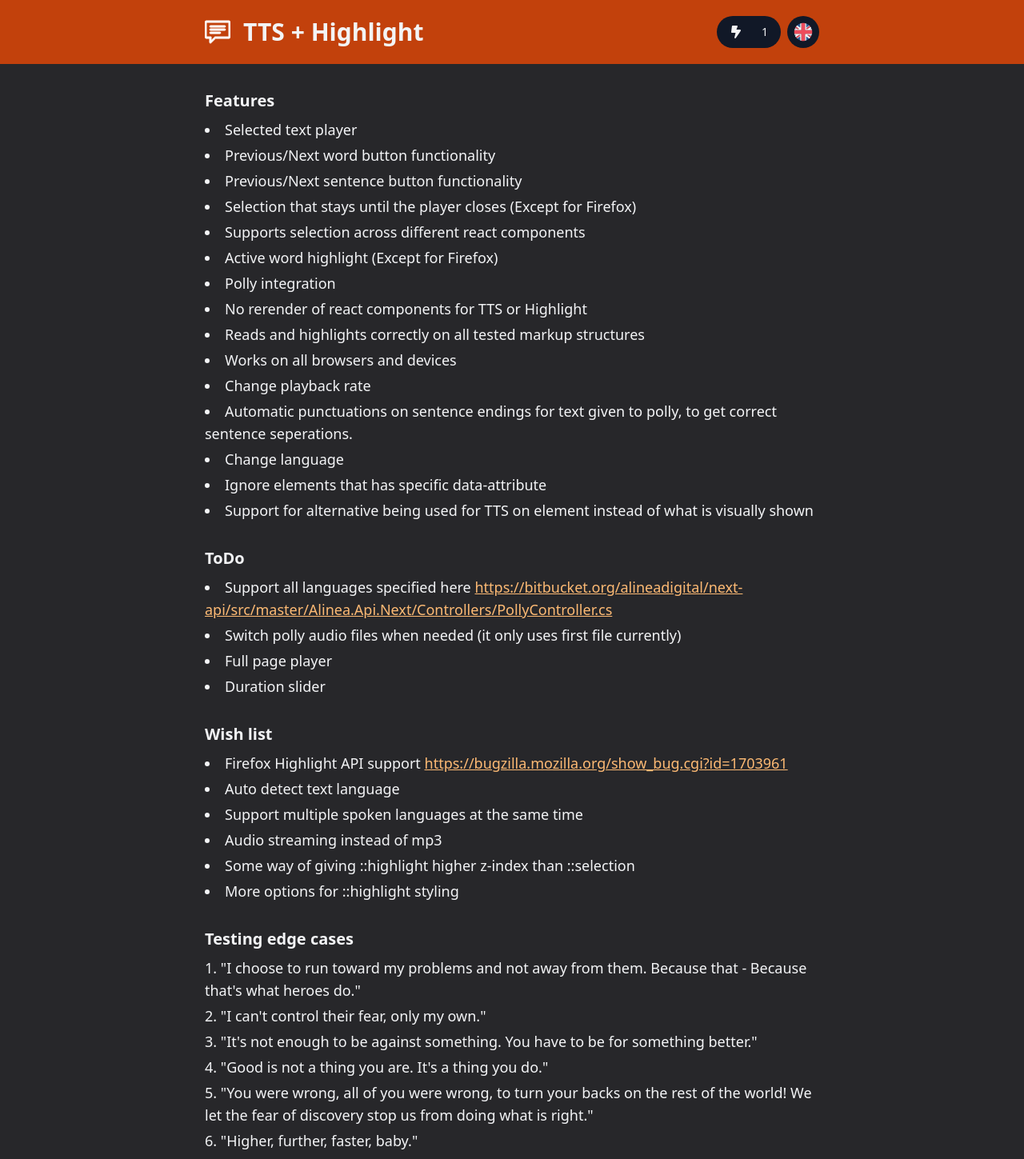
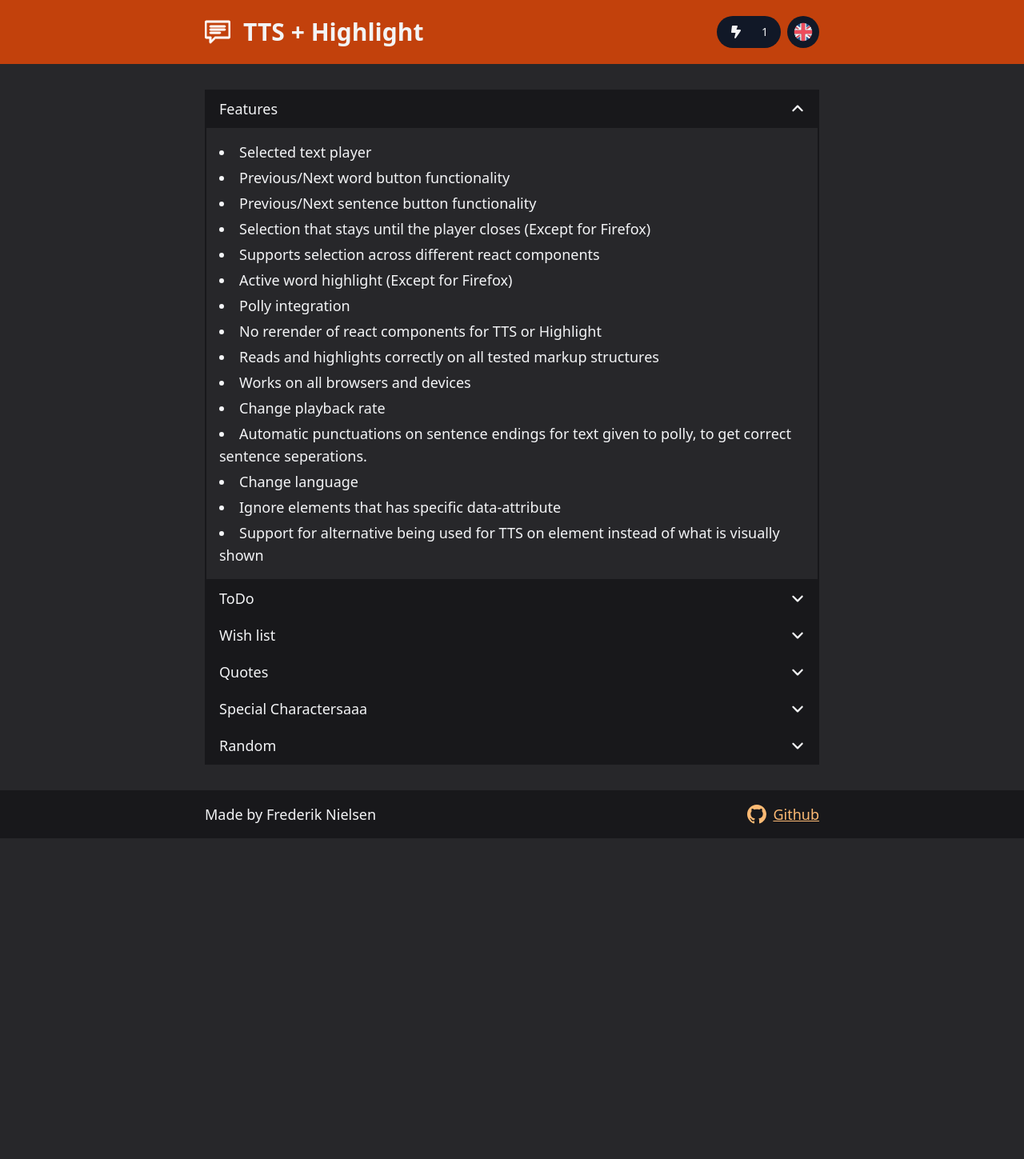
Before and after one commit to drexxdk/tts-highlight, a Next.js app: page / in a window 1280 px wide. Shown: the top 1449 px of the page at 80% size. After the commit the page ends 1048 px from the top, so only its background shows below. Built offline with nearby package versions, Linux system fonts and the light colour scheme.

Commit message:
Added accordion

```diff
--- a/app/page.tsx
+++ b/app/page.tsx
@@ -1,8 +1,10 @@
 'use client';
 
 import SpecialCharacters from '@/features/tts/components/SpecialCharacters';
+import { Disclosure, DisclosureButton, DisclosurePanel } from '@headlessui/react';
 import Image from 'next/image';
 import { ReactNode } from 'react';
+import { FaAngleDown } from 'react-icons/fa6';
 
 const Heading = ({ children }: { children: ReactNode }) => {
   return <h2 className="mb-2 text-xl font-bold">{children}</h2>;
@@ -22,6 +24,26 @@
 
 const Ol = ({ children }: { children: ReactNode }) => {
   return <ol className="grid list-inside list-decimal gap-1">{children}</ol>;
+};
+
+const Accordion = ({
+  buttonText,
+  children,
+  defaultOpen,
+}: {
+  buttonText: string;
+  children: ReactNode;
+  defaultOpen?: boolean;
+}) => {
+  return (
+    <Disclosure as={'div'} className="grid" defaultOpen={defaultOpen}>
+      <DisclosureButton className="group/button flex items-center justify-between bg-zinc-900 px-4 py-2 hover:bg-zinc-800">
+        <span>{buttonText}</span>
+        <FaAngleDown className="group-data-[open]/button:rotate-180" />
+      </DisclosureButton>
+      <DisclosurePanel className="border-t-2 border-zinc-900 p-4">{children}</DisclosurePanel>
+    </Disclosure>
+  );
 };
 
 const StackedCard = () => {
@@ -52,9 +74,9 @@
 
 const Page = () => {
   return (
-    <article className="grid gap-8">
-      <section>
-        <Heading>Features</Heading>
+    <article className="grid divide-y-2 divide-zinc-900 border-2 border-zinc-900">
+      <Accordion buttonText="Features" defaultOpen={true}>
+        {' '}
         <Ul>
           <li>Selected text player</li>
           <li>Previous/Next word button functionality</li>
@@ -74,9 +96,8 @@
           <li>Ignore elements that has specific data-attribute</li>
           <li>Support for alternative being used for TTS on element instead of what is visually shown</li>
         </Ul>
-      </section>
-      <section>
-        <Heading>ToDo</Heading>
+      </Accordion>
+      <Accordion buttonText="ToDo">
         <Ul>
           <li>
             Support all languages specified here{' '}
@@ -88,9 +109,8 @@
           <li>Full page player</li>
           <li>Duration slider</li>
         </Ul>
-      </section>
-      <section>
-        <Heading>Wish list</Heading>
+      </Accordion>
+      <Accordion buttonText="Wish list">
         <Ul>
           <li>
             Firefox Highlight API support{' '}
@@ -104,9 +124,8 @@
           <li>Some way of giving ::highlight higher z-index than ::selection</li>
           <li>More options for ::highlight styling</li>
         </Ul>
-      </section>
-      <section>
-        <Heading>Testing edge cases</Heading>
+      </Accordion>
+      <Accordion buttonText="Quotes">
         <Ol>
           <li>
             &quot;I choose to run toward my problems and not away from them. Because that - Because that&apos;s what
@@ -145,8 +164,12 @@
           </li>
           <li>&quot;If you&apos;re nothing without this suit, then you shouldn&apos;t have it.&quot;</li>
         </Ol>
-      </section>
-      <section>
+      </Accordion>
+      <Accordion buttonText="Special Charactersaaa">
+        <SpecialCharacters />
+      </Accordion>
+      <Accordion buttonText="Random">
+        <div className="grid gap-2">
           <ul>
             <li>
               <span data-tts-replace>Tester</span>
@@ -165,8 +188,6 @@
               a test
             </li>
           </ul>
-        <h2 className="mb-2 text-xl font-bold">Test content</h2>
-        <div className="grid gap-2">
           <p>
             Ignore
             <span className="bg-red-500" data-tts-ignore>
@@ -257,8 +278,7 @@
             <StackedCard />
           </div>
         </div>
-      </section>
-      <SpecialCharacters />
+      </Accordion>
     </article>
   );
 };
--- a/features/tts/components/SpecialCharacters.tsx
+++ b/features/tts/components/SpecialCharacters.tsx
@@ -3,28 +3,41 @@
 const SpecialCharacters = () => {
   return (
     <section>
-      <h2 className="mb-2 text-xl font-bold">Special Charactersaaa</h2>
       <div className="grid gap-4">
         {SPECIAL_CHARACTERS_GROUPS.map((value, i) => {
           const rows = Math.ceil(value.length / SPECIAL_CHARACTERS_HEADINGS.length);
-          return <div key={i} className="relative grid overflow-x-auto"><table className="w-fit text-center text-sm text-gray-400">
+          return (
+            <div key={i} className="relative grid overflow-x-auto">
+              <table className="w-fit text-center text-sm text-gray-400">
                 <thead>
                   <tr className="bg-orange-400 text-xs uppercase text-gray-950">
                     {SPECIAL_CHARACTERS_HEADINGS.map((heading, j) => {
-                  return <th key={j} className="px-2 py-1">{heading}</th>
+                      return (
+                        <th key={j} className="px-2 py-1">
+                          {heading}
+                        </th>
+                      );
                     })}
                   </tr>
                 </thead>
                 <tbody>
-              {Array.from({length: rows}, (_, k) => {
-                return <tr key={k} className='class="dark:border-gray-700" border-b odd:bg-gray-900 even:bg-gray-800'>
-                  {Array.from({length: SPECIAL_CHARACTERS_HEADINGS.length}, (_, l) => {
-                    return <td key={l} className='px-2 py-1'>{value[(k * SPECIAL_CHARACTERS_HEADINGS.length) + l]}</td>
+                  {Array.from({ length: rows }, (_, k) => {
+                    return (
+                      <tr key={k} className='class="dark:border-gray-700" border-b odd:bg-gray-900 even:bg-gray-800'>
+                        {Array.from({ length: SPECIAL_CHARACTERS_HEADINGS.length }, (_, l) => {
+                          return (
+                            <td key={l} className="px-2 py-1">
+                              {value[k * SPECIAL_CHARACTERS_HEADINGS.length + l]}
+                            </td>
+                          );
                         })}
                       </tr>
+                    );
                   })}
                 </tbody>
-          </table></div>
+              </table>
+            </div>
+          );
         })}
       </div>
     </section>
```
Lines whose indentation alone changed are shown as unchanged.
